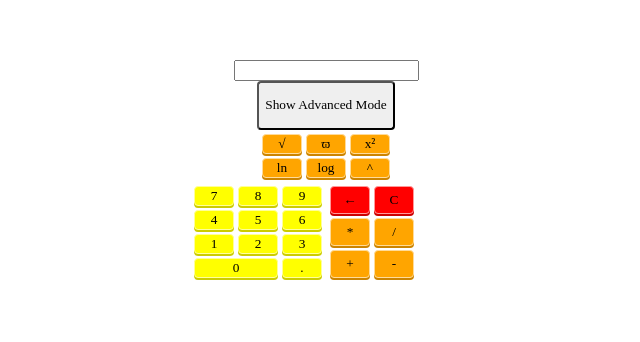
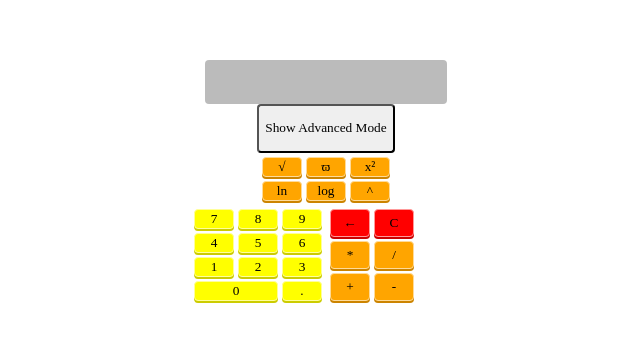
Before and after one commit to Auralcat/v-calculator, a Vue app: page / in a window 1280 px wide. Shown: the top 342 px of the page, without its empty margins (314-954 px from the left). Built offline with nearby package versions, Linux system fonts and the light colour scheme.

Commit message:
Start styling the visor

```diff
--- a/public/index.html
+++ b/public/index.html
@@ -5,6 +5,7 @@
     <meta http-equiv="X-UA-Compatible" content="IE=edge">
     <meta name="viewport" content="width=device-width,initial-scale=1.0">
     <link rel="icon" href="<%= BASE_URL %>favicon.ico">
+    <link href='https://fonts.googleapis.com/css?family=Orbitron' rel='stylesheet' type='text/css'>
     <title>v-calculator</title>
   </head>
   <body>
--- a/src/components/Visor.vue
+++ b/src/components/Visor.vue
@@ -1,6 +1,6 @@
 <template>
   <div>
-    <input class="input" name="" type="text" readonly value="" v-model="currentDisplay"/>
+    <input name="" type="text" readonly value="" v-model="currentDisplay"/>
   </div>
 </template>
 
@@ -17,6 +17,14 @@ export default {
 </script>
 
 <!-- Add "scoped" attribute to limit CSS to this component only -->
-<style scoped>
-
+<style>
+  input {
+    border: none;
+    border-radius: 4px;
+    padding: 12px;
+    font-family: Orbitron;
+    font-size: 16px;
+    text-align: right;
+    background-color: #bbb;
+  }
 </style>
```
